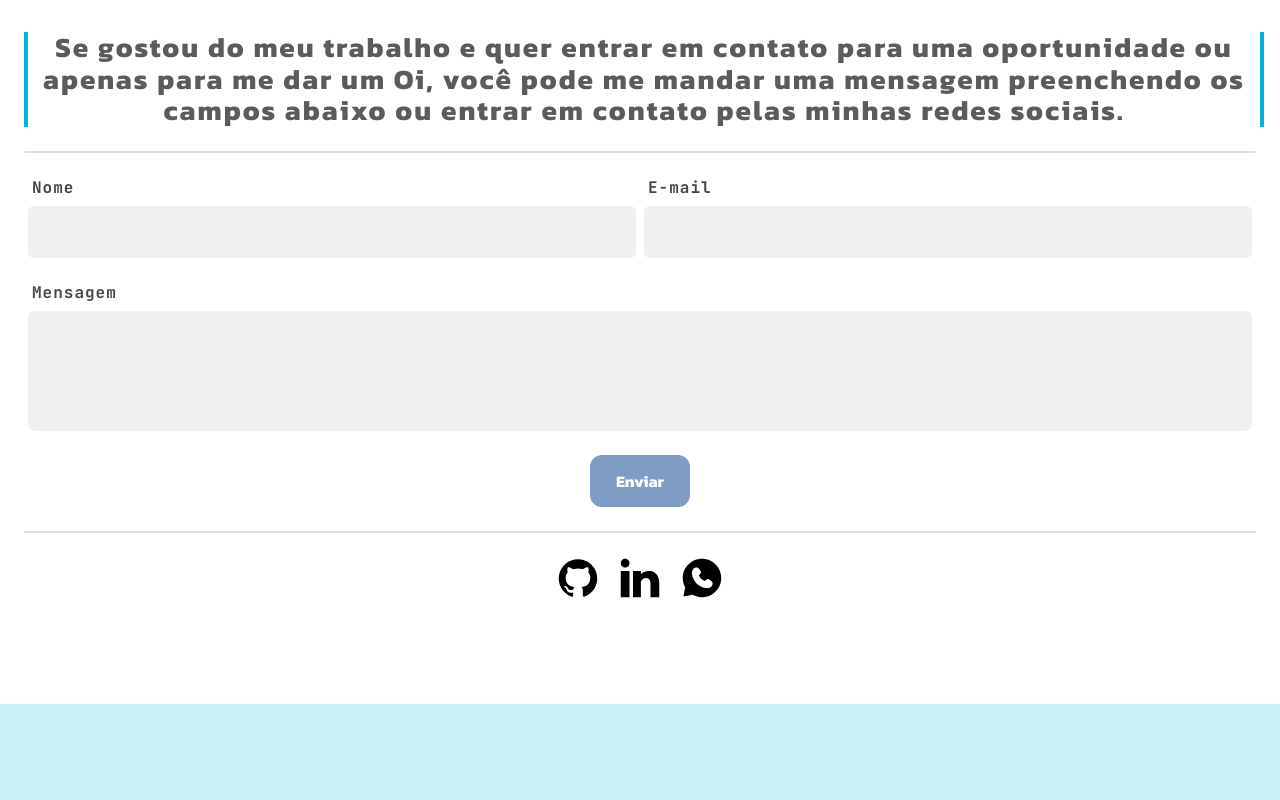
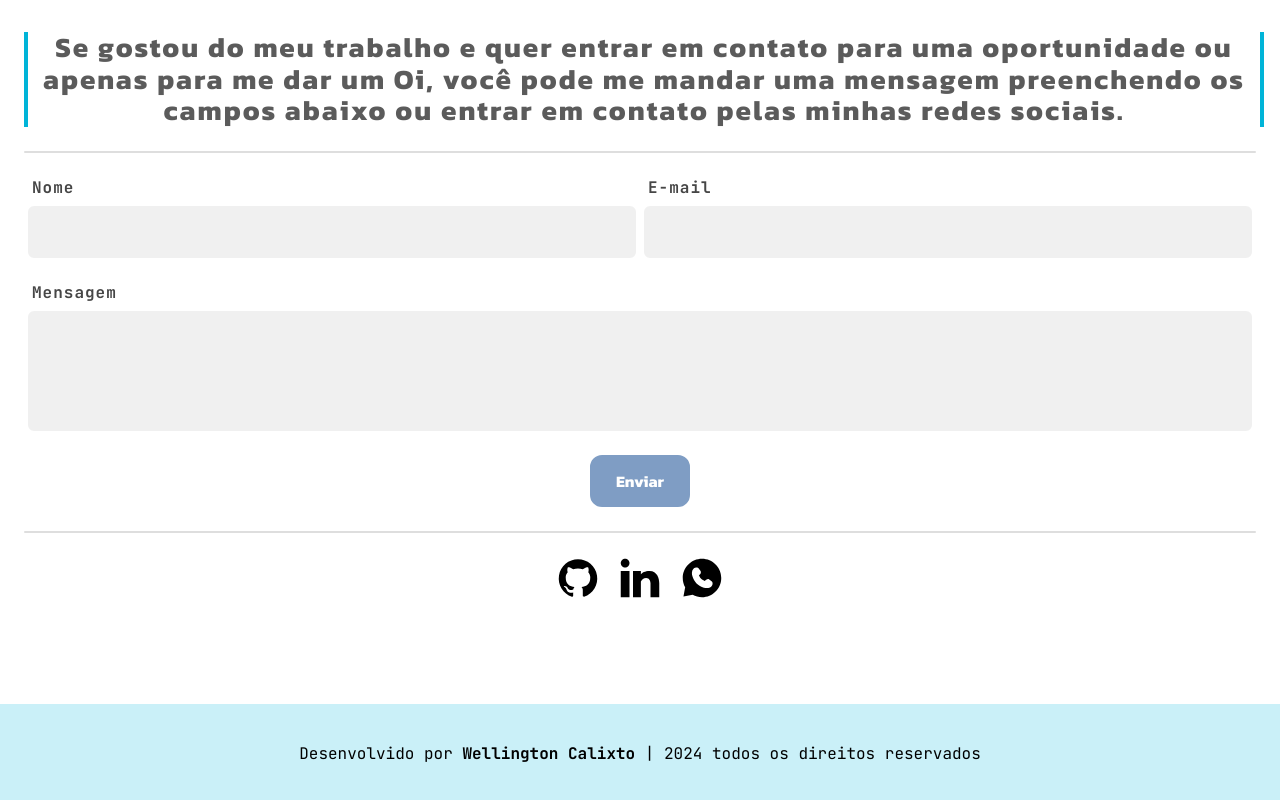
Before and after one commit to wellingtoncalixto/portifolio-react, a React (Vite) app: page / in a window 1280 px wide. Shown: the part 2496-3296 px from the top of the page. Before the commit the page ends 3200 px from the top, so only its background shows below. Built offline with nearby package versions, Linux system fonts and the light colour scheme.

Commit message:
Criação do footer

```diff
--- a/src/App.jsx
+++ b/src/App.jsx
@@ -6,6 +6,7 @@ import Introducao from "./sections/introducao/Introducao";
 import Sobre from "./sections/sobre-min/Sobre";
 import Projetos from "./sections/projetos/Projetos";
 import Contato from "./sections/contato/Contato";
+import Footer from "./sections/footer/Footer";
 
 function App() {
   const [isMobile, setIsMobile] = React.useState(false);
@@ -24,12 +25,15 @@ function App() {
 
   return (
     <Theme>
+      <main>
         <GlobalStyle />
         <Header mobileVisibility={isMobile} />
         <Introducao />
         <Sobre />
         <Projetos mobileVisibility={isMobile} />
         <Contato />
+      </main>
+      <Footer />
     </Theme>
   );
 }
--- /dev/null
+++ b/src/sections/footer/Footer.jsx
@@ -0,0 +1,14 @@
+import React from "react";
+import { BoldText, Footer as FooterComponent, Message } from "./style";
+const Footer = () => {
+  return (
+    <FooterComponent>
+      <Message className="body-1">
+        Desenvolvido por <BoldText>Wellington Calixto</BoldText> | 2024 todos os
+        direitos reservados
+      </Message>
+    </FooterComponent>
+  );
+};
+
+export default Footer;
--- /dev/null
+++ b/src/sections/footer/style.jsx
@@ -0,0 +1,19 @@
+import styled from "styled-components";
+
+export const Footer = styled.footer`
+  width: 100vw;
+  height: ${({ theme }) => theme.space.global_space_100};
+  display: flex;
+  text-align: center;
+  align-items: center;
+  justify-content: center;
+`;
+
+export const Message = styled.h3`
+  font-weight: 400;
+  color: var ${({ theme }) => theme.cores.black};
+`;
+
+export const BoldText = styled.span`
+  font-weight: ${({ theme }) => theme.font_weight.bold};
+`;
```
Lines whose indentation alone changed are shown as unchanged.
